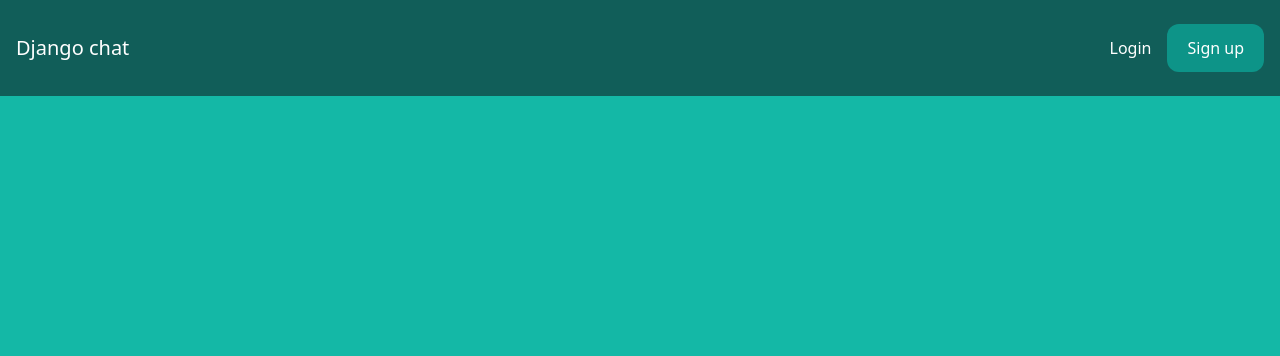
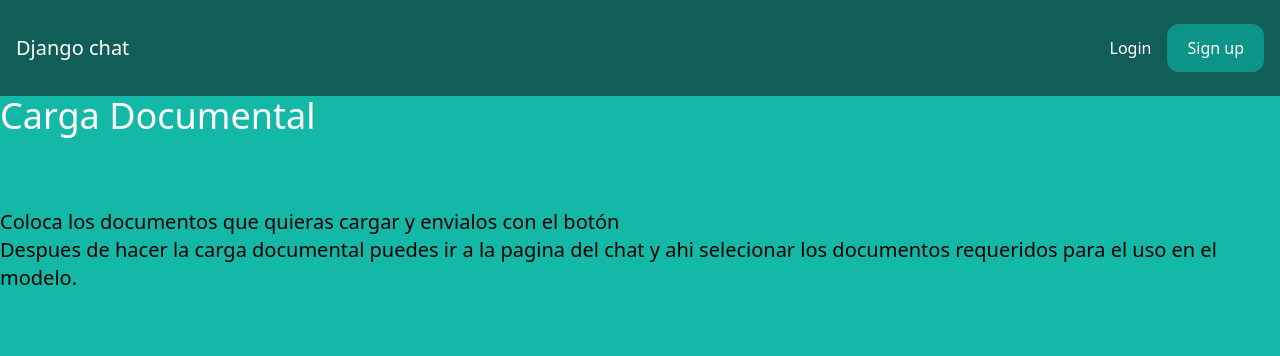
Before and after one commit to Slindex/LLM2-documentary-db, a Django app: template core/templates/core/CargaDocumental.html in a window 1280 px wide. Shown: the top 356 px of the page. Run offline with Django 4.2, Linux system fonts and the light colour scheme; the template is opened without the code that fills it, so the values that code supplies are empty; some libraries are stand-ins or nearby versions.

Commit message:
feat: Se creo la pagina de carga documental
En esta pagina se pueden cargar documentos

issue #202

```diff
--- a/core/templates/core/CargaDocumental.html
+++ b/core/templates/core/CargaDocumental.html
@@ -1,3 +1,21 @@
 {% extends 'core/base.html' %}
 
 {% block title%} Carga Documental | {% endblock %}
+
+{% block content %}
+
+<div>
+
+    <h1 class="text-3xl lg:text-4xl text-white">Carga Documental</h1>
+    <br>
+    <br>
+    <br>
+    <p class="text-xl text-white-500">
+    Coloca los documentos que quieras cargar y envialos con el botón<br>
+   Despues de hacer la carga documental puedes ir a la pagina del chat y ahi selecionar
+   los documentos requeridos para el uso en el modelo.
+    </p>
+
+</div>
+
+{% endblock %}
--- a/core/templates/core/base.html
+++ b/core/templates/core/base.html
@@ -16,6 +16,7 @@
 
         <div class="flex items-center space-x-4">
             {% if request.user.is_authenticated %}
+                <a href="/CargaDocumental/" class="text-white hover:text-gray-200">Carga Documental</a>
                 <a href="/chat/" class="text-white hover:text-gray-200">Chat</a>
                 <a href="/logout/" class="px-5 py-3 rounded-xl text-white bg-teal-600 hover:bg-teal-700">Log out</a>
             {% else %}
--- a/core/urls.py
+++ b/core/urls.py
@@ -8,6 +8,7 @@ urlpatterns = [
     path('login/', auth_views.LoginView.as_view(template_name='core/login.html'), name='login'),
     path('logout/', auth_views.LogoutView.as_view(), name='logout'),
     path('chat/', views.chat, name='chat'),
-    path('ggml', views.AI_GGML, name='ggml')
+    path('ggml/', views.AI_GGML, name='ggml'),
+    path('CargaDocumental/', views.CargaDocumental, name='CargaDocumental' ),
 
 ]
--- a/core/views.py
+++ b/core/views.py
@@ -70,6 +70,12 @@ def chat(request):
     }
     return render(request, 'core/chat.html',context)
 
+
+@login_required
+def CargaDocumental(request):
+
+    return render(request, 'core/CargaDocumental.html')
+
 """
 #De aqui en adelante hay dragones 🐲
 """
```
